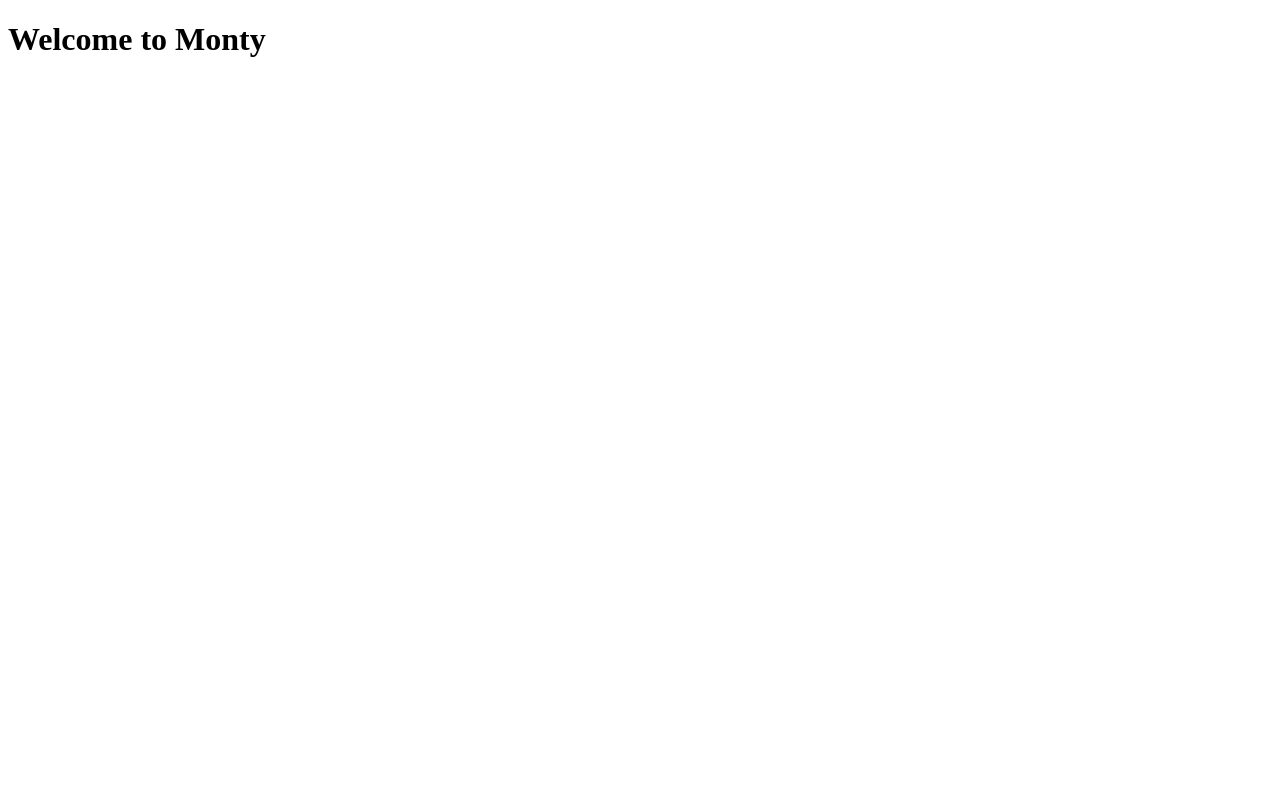
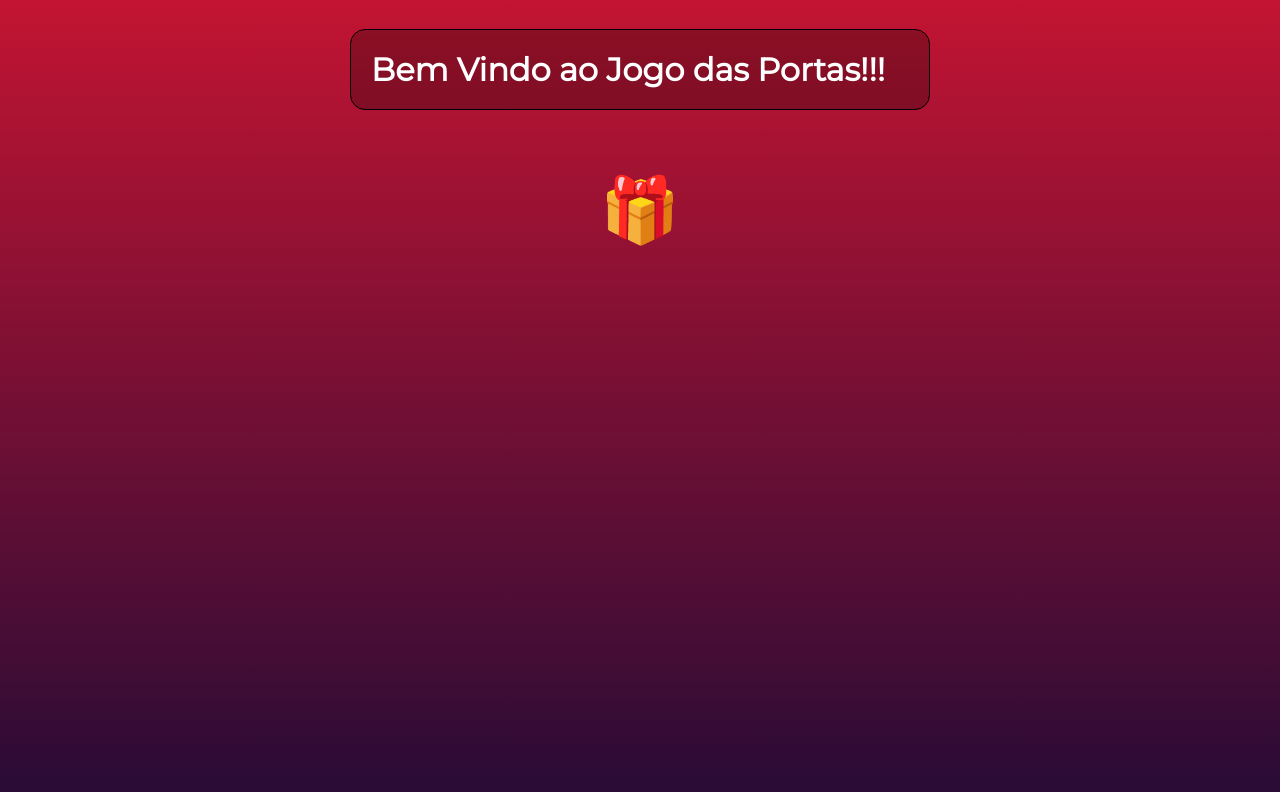
Before and after one commit to Domisnnet/jogo-das-portas, a Vue app: page / in a window 1280 px wide. Shown: the top 792 px of the page. Built offline with nearby package versions, Linux system fonts and the light colour scheme.

Commit message:
alterado

```diff
--- a/public/index.html
+++ b/public/index.html
@@ -4,6 +4,7 @@
     <meta charset="utf-8">
     <meta http-equiv="X-UA-Compatible" content="IE=edge">
     <meta name="viewport" content="width=device-width,initial-scale=1.0">
+    <link href="https://fonts.googleapis.com/css?family=Montserrat" rel="stylesheet">
     <link rel="icon" href="<%= BASE_URL %>favicon.ico">
     <title><%= htmlWebpackPlugin.options.title %></title>
   </head>
--- a/src/App.vue
+++ b/src/App.vue
@@ -1,13 +1,49 @@
 <template>
   <div id="app">
-    <h1>Welcome to Monty</h1>
+    <h1>Bem Vindo ao Jogo das Portas!!!</h1>
+    <Gift />
   </div>
 </template>
 
 <script>
+  import Gift from "./components/Gift.vue";
 
+export default {
+  name: "App",
+  components: { Gift },
+}
 </script>
 
 <style>
+* {
+  box-sizing: border-box;
+  font-family: "Montserrat", sans-serif;
+}
 
+body {
+  color: #fff;
+  background: linear-gradient(to top, #240b36, #c31432) no-repeat;
+  height: 100vh;
+}
+
+#app {
+  display: flex;
+  flex-direction: column;
+  align-items: center;
+}
+
+#app h1 {
+  width: 580px;
+  border: 1px solid #000;
+  background-color: #0004;
+  padding: 20px;
+  margin-bottom: 60px;
+  border-radius: 15px;
+}
+
+#app p {
+  font-size: 4rem;
+  text-align: center;
+  margin: 0;
+}
 </style>
--- /dev/null
+++ b/src/components/Gift.vue
@@ -0,0 +1,21 @@
+<template>
+    <div class="gift">
+        <p>🎁</p>
+    </div>
+</template>
+
+<script>
+export default {
+    name: "GiftComponent",
+};
+</script>
+
+<style>
+.gift {
+    position: relative;
+    display: flex;
+    flex-direction: column;
+    align-items: center;
+    z-index: 10;
+}
+</style>
```
Also changed, not shown: src/main.js (line endings or trailing spaces).
